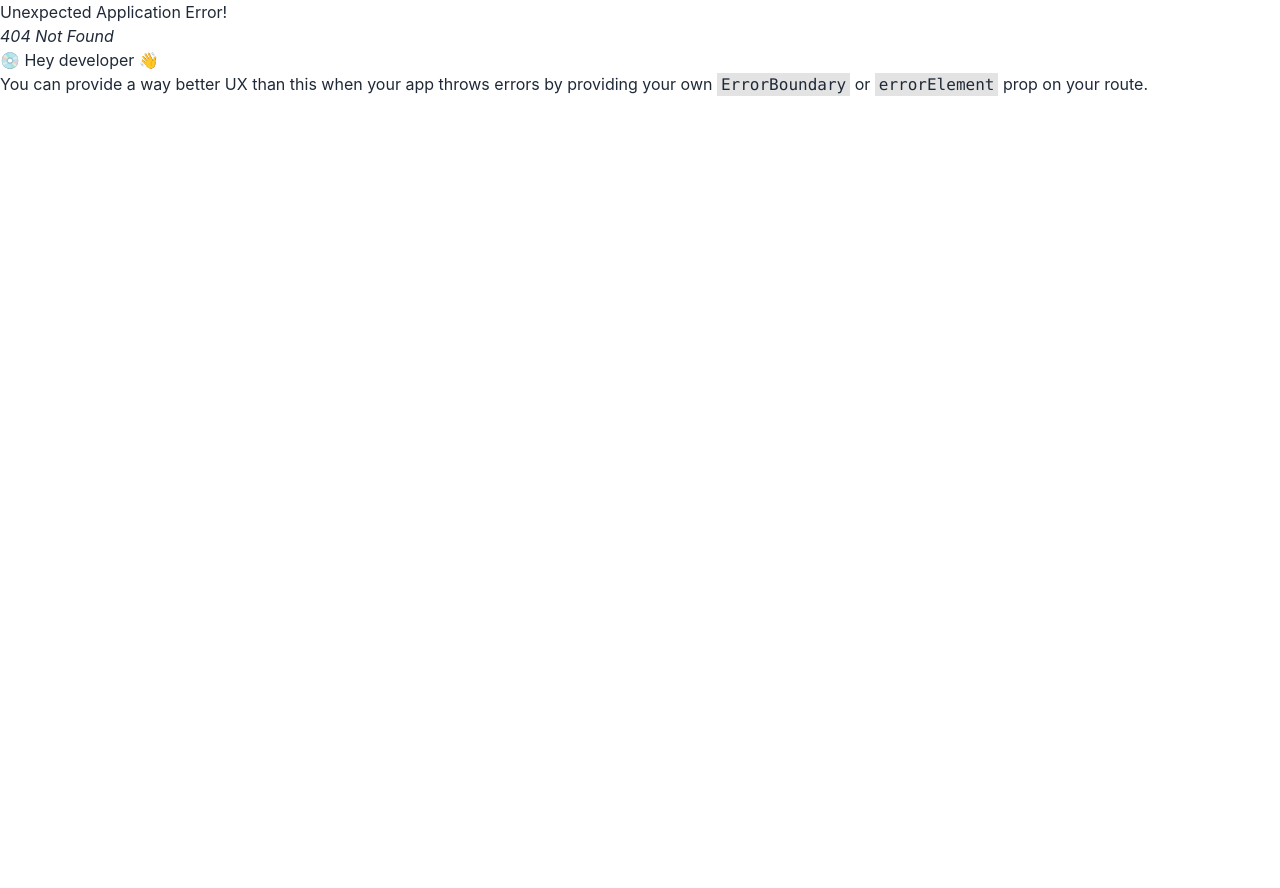
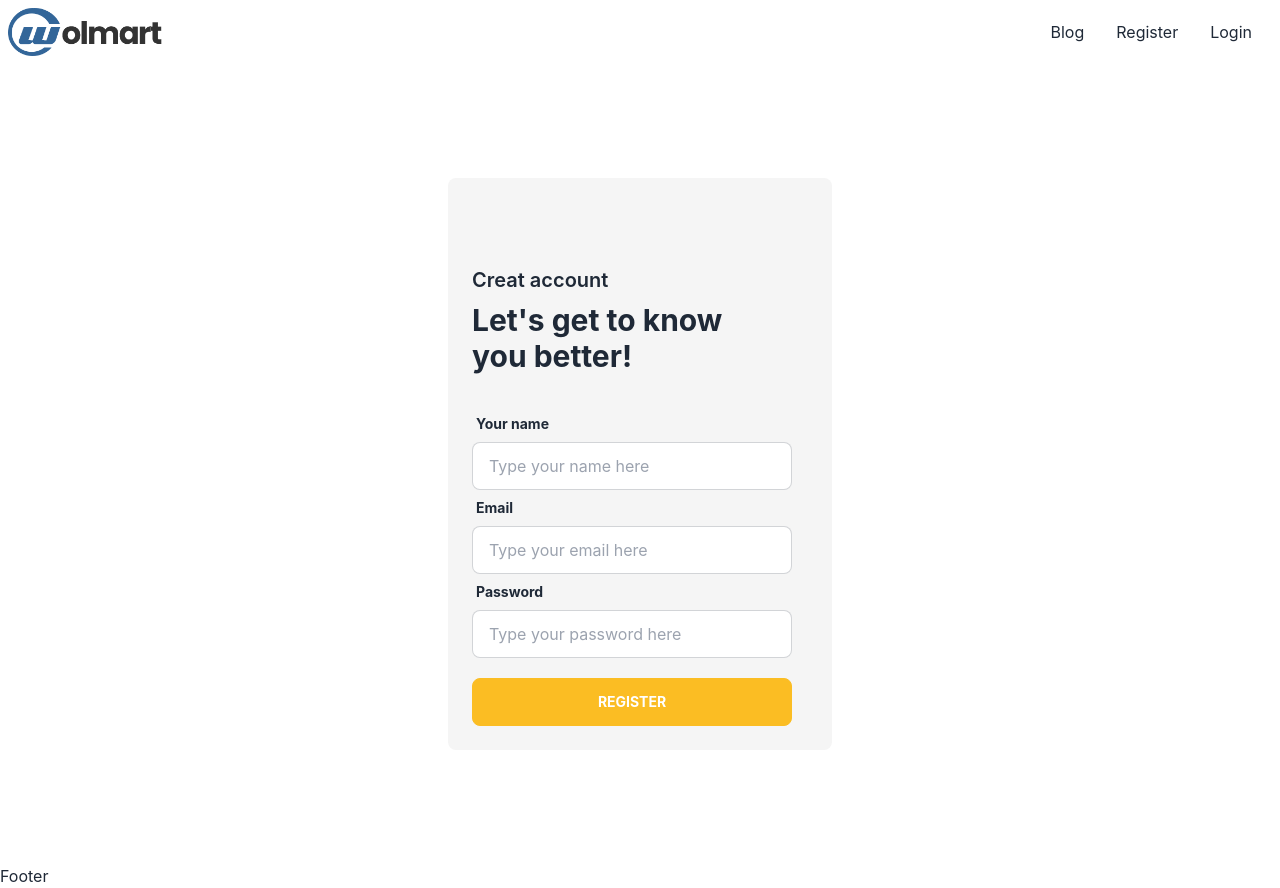
Before and after one commit to ahnaf4749/wolmart-client, a React (Create React App) app: page /register in a window 1280 px wide. Before the commit this address had no page. Before the commit the page ends 800 px from the top, so only its background shows below. Built offline with nearby package versions, Linux system fonts and the light colour scheme.

Commit message:
login and register added

```diff
--- a/package.json
+++ b/package.json
@@ -9,6 +9,7 @@
     "daisyui": "^2.46.0",
     "react": "^18.2.0",
     "react-dom": "^18.2.0",
+    "react-hook-form": "^7.41.0",
     "react-icons": "^4.7.1",
     "react-router-dom": "^6.6.0",
     "react-scripts": "5.0.1",
--- /dev/null
+++ b/src/Components/Pages/Login/Login.js
@@ -0,0 +1,59 @@
+import React, { useState } from 'react';
+import { useForm } from 'react-hook-form';
+
+const Login = () => {
+    const { register, handleSubmit } = useForm();
+    // const { signUp } = useContext(AuthContext)
+    const [errorMessage, setErrorMesage] = useState('')
+    const handleLogin = data => {
+        // console.log(data);
+        // signUp(data.email, data.password)
+        //     .then(result => {
+        //         const user = result.user
+        //         if (user.uid) {
+
+        //         }
+        //     })
+        //     .catch(err => {
+        //         console.error(err);
+        //         if (err) {
+        //             setErrorMesage('Enter correct details.')
+        //         }
+        //     })
+    }
+    return (
+        <div className='h-[800px] flex justify-center items-center'>
+            <div className='w-96 bg-[#F5F5F5] p-6 rounded-lg'>
+                <p className='text-xl font-semibold mt-16'>Login</p>
+                <div className='epilogue font-bold mt-2 text-3xl'>
+                    <h1 >Please enter your</h1>
+                    <h1>details</h1>
+                </div>
+                <form onSubmit={handleSubmit(handleLogin)}>
+                    <div className="form-control w-full max-w-xs">
+                        <label className="label">
+                            <span className="label-text font-bold">Email</span>
+                        </label>
+                        <input type="text" {...register("email")} placeholder="Type your Email here" className="input input-bordered w-full max-w-xs" required />
+                    </div>
+                    <div className="form-control w-full max-w-xs">
+                        <label className="label">
+                            <span className="label-text font-bold">Password</span>
+                        </label>
+                        <input type="password" {...register("password")} placeholder="Type your password here" className="input input-bordered w-full max-w-xs" />
+                    </div>
+                    {errorMessage &&
+                        <>
+                            <div className='flex justify-center items-center bg-[#EB5757] h-16 mt-4 rounded-lg w-full max-w-xs'>
+                                <p>{errorMessage}</p>
+                            </div>
+                        </>
+                    }
+                    <input className='w-full btn btn-warning mt-6 max-w-xs' value='Login' type="submit" />
+                </form>
+            </div>
+        </div>
+    );
+};
+
+export default Login;
--- a/src/Components/Pages/NewProduct/NewProducts.js
+++ b/src/Components/Pages/NewProduct/NewProducts.js
@@ -1,25 +1,6 @@
 import React from 'react';
 
-import img1 from '../../../images/home/1-1.jpg'
-import img2 from '../../../images/home/1-2.jpg'
-
 const NewProducts = () => {
-
-    const newProducts = [
-        {
-            img: img1,
-            name: 'Get Up to 20% ',
-            tittle: 'OFF SPORTS OUTFITS COLLECTION',
-            price: '$177.00'
-        },
-        {
-            img: img2,
-            name: 'New Arrivals',
-            tittle: 'ACCESSORIES COLLECTION',
-            price: '$99.00'
-
-        },
-    ]
 
     return (
         <div className='grid lg:grid-cols-2 sm:grid-cols-1 mt-16'>
--- /dev/null
+++ b/src/Components/Pages/Register/Register.js
@@ -0,0 +1,74 @@
+import React, { useState } from 'react';
+import { useForm } from 'react-hook-form';
+
+const Register = () => {
+
+    const { register, handleSubmit, formState: { errors } } = useForm()
+    // const { creatUser } = useContext(AuthContext)
+    const [message, setMessage] = useState('')
+    // const navigate = useNavigate()
+    const handleSignup = data => {
+        console.log(data);
+        // creatUser(data.email, data.password)
+        //     .then(result => {
+        //         const user = result.user;
+        //         console.log(user);
+        //         if (user.uid) {
+        //             setMessage('Congratulations!!! Account created.')
+        //             // navigate('/home')
+        //         }
+        //     })
+        //     .catch(error => {
+        //         console.error(error);
+        //     })
+        // setMessage('')
+
+    }
+
+    return (
+        <div className='h-[800px] flex justify-center items-center'>
+            <div className='w-96 bg-[#F5F5F5] p-6 rounded-lg'>
+                <p className='text-xl font-semibold mt-16'>Creat account</p>
+                <div className='epilogue font-bold mt-2 text-3xl'>
+                    <h1 >Let's get to know</h1>
+                    <h1>you better!</h1>
+                </div>
+                <form onSubmit={handleSubmit(handleSignup)}>
+                    <div className="form-control w-full max-w-xs mt-8 ">
+                        <label className="label">
+                            <span className="label-text font-bold">Your name</span>
+                        </label>
+                        <input type="name" {...register("name")} placeholder="Type your name here" className="input input-bordered w-full max-w-xs" required />
+                    </div>
+                    <div className="form-control w-full max-w-xs">
+                        <label className="label">
+                            <span className="label-text font-bold">Email</span>
+                        </label>
+                        <input type="email" {...register("email")} placeholder="Type your email here" className="input input-bordered w-full max-w-xs" required />
+                    </div>
+                    <div className="form-control w-full max-w-xs">
+                        <label className="label">
+                            <span className="label-text font-bold">Password</span>
+                        </label>
+                        <input type="password" {...register("password", {
+                            // required: 'required',
+                            // minLength: { value: 8, message: 'password minimum 8 carectart' },
+                            // pattern: { value: /([!@#$%^&*])([a-z])/, message: 'passwors must be strong' }
+                        })} placeholder="Type your password here" className="input input-bordered w-full max-w-xs" />
+                        {errors.password && <p>{errors.password.message}</p>}
+                    </div>
+                    {message &&
+                        <>
+                            <div className='flex justify-center items-center bg-[#6FCF97] h-16 mt-4 rounded-lg w-full max-w-xs'>
+                                <p>{message}</p>
+                            </div>
+                        </>
+                    }
+                    <input className='w-full  max-w-xs btn btn-warning mt-5 font-bold text-white' value='Register' type="submit" />
+                </form>
+            </div>
+        </div>
+    );
+};
+
+export default Register;
--- a/src/Components/Shared/Header/Header.js
+++ b/src/Components/Shared/Header/Header.js
@@ -1,16 +1,15 @@
 import React from 'react';
 import { Link } from 'react-router-dom';
 import logo from '../../../images/home/logo.png'
-import { AiOutlineShoppingCart } from 'react-icons/ai';
 
 const Header = () => {
 
 
     const menuItems =
         <React.Fragment>
-            <li><a>Item 1</a></li>
-            <li><a>Item 2</a></li>
-            <li><a>Item 2</a></li>
+            <li><Link>Blog</Link></li>
+            <li><Link to='/register'>Register</Link></li>
+            <li><Link to='/login'>Login</Link></li>
         </React.Fragment>
 
     return (
@@ -25,7 +24,9 @@ const Header = () => {
                             {menuItems}
                         </ul>
                     </div>
-                    <img className='h-12' src={logo} alt='' />
+                    <Link to='/'>
+                        <img className='h-12' src={logo} alt='' />
+                    </Link>
                 </div>
                 <div className="navbar-end hidden lg:flex">
                     <ul className="menu menu-horizontal px-1">
```
Also changed, not shown: src/Components/Routes/Routes/Routes.js (+10 -0 lines), 1 other file (tests, documents, lock files or other folders).
